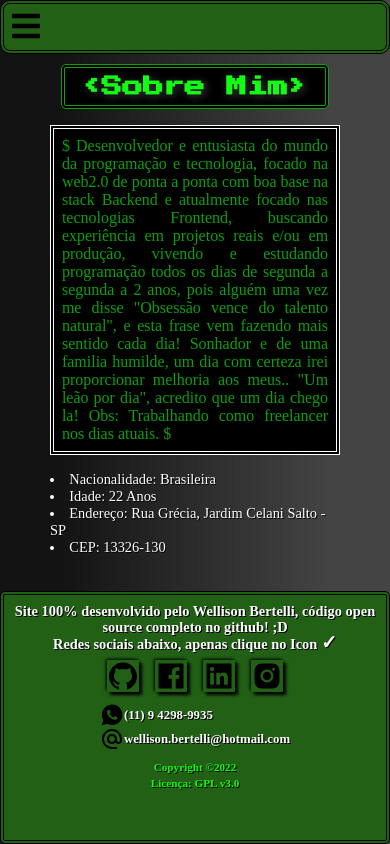
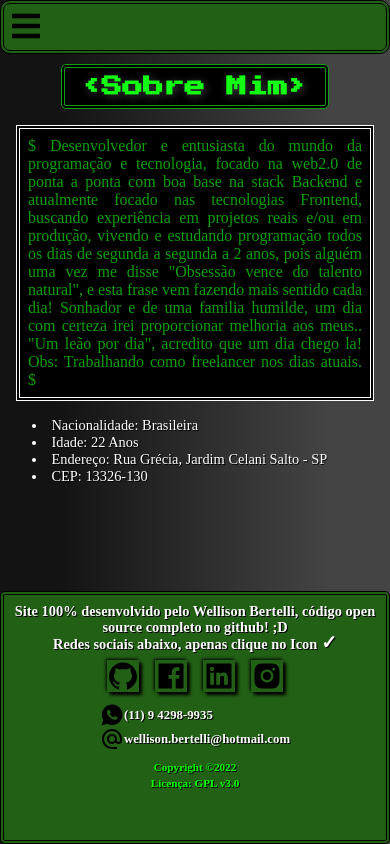
Before and after one commit to WelBert-dev/firstPortifolioHeroku-2022, a React (Create React App) app: page /aboutMe in a window 390 px wide. Built offline with nearby package versions, Linux system fonts and the light colour scheme; a web font is replaced by a local one.

Commit message:
ajusta para telas > 1024px

```diff
--- a/src/screens/AboutMeScreen.css
+++ b/src/screens/AboutMeScreen.css
@@ -10,8 +10,9 @@
 }
 
 #main-sobre--container > div > div {
-    max-width: 90%;
+    max-width: 1024px;
     margin: 0 auto;
+    padding: 0 1rem;
 }
 
 #main-sobre--container div p{
@@ -38,12 +39,12 @@
 
 @media (max-width: 800px)
 {
-    .main-title {
-        margin-top: 0;
+    #main-sobre--container div {
+        justify-content: flex-start;
     }
 
-    #main-sobre--container div {
-        justify-content: flex-start;
+    #main-sobre--container > div > div {
+        padding: 0;
     }
 
     #main-sobre--container div p{
@@ -70,7 +71,7 @@
 
     #main-sobre--container div p{
         max-width: max-content;
-        margin: 1rem;
+        margin: 1rem 0;
     }
 
     #main-sobre--container div ul {
--- a/src/screens/HomeScreen.css
+++ b/src/screens/HomeScreen.css
@@ -12,6 +12,7 @@
     justify-content: center;
     align-items: center;
     line-height: 2rem;
+    margin-bottom: 1rem;
 }
 
 .main-header--left > h1 {
--- a/src/screens/ProjectsScreen.css
+++ b/src/screens/ProjectsScreen.css
@@ -19,6 +19,7 @@
     height: 100%;
     flex-grow: 1fr;
     max-width: 49%;
+    width: 100%;
 }
 
 .projects-right {
--- a/src/screens/SkillsScreen.css
+++ b/src/screens/SkillsScreen.css
@@ -28,7 +28,7 @@
 .wrapper-skills {
     display: flex;
     flex-wrap: wrap;
-    max-width: 80%;
+    max-width: 1024px;
     justify-content: space-around;
     margin: 0 auto;
     gap: 2rem;
```
